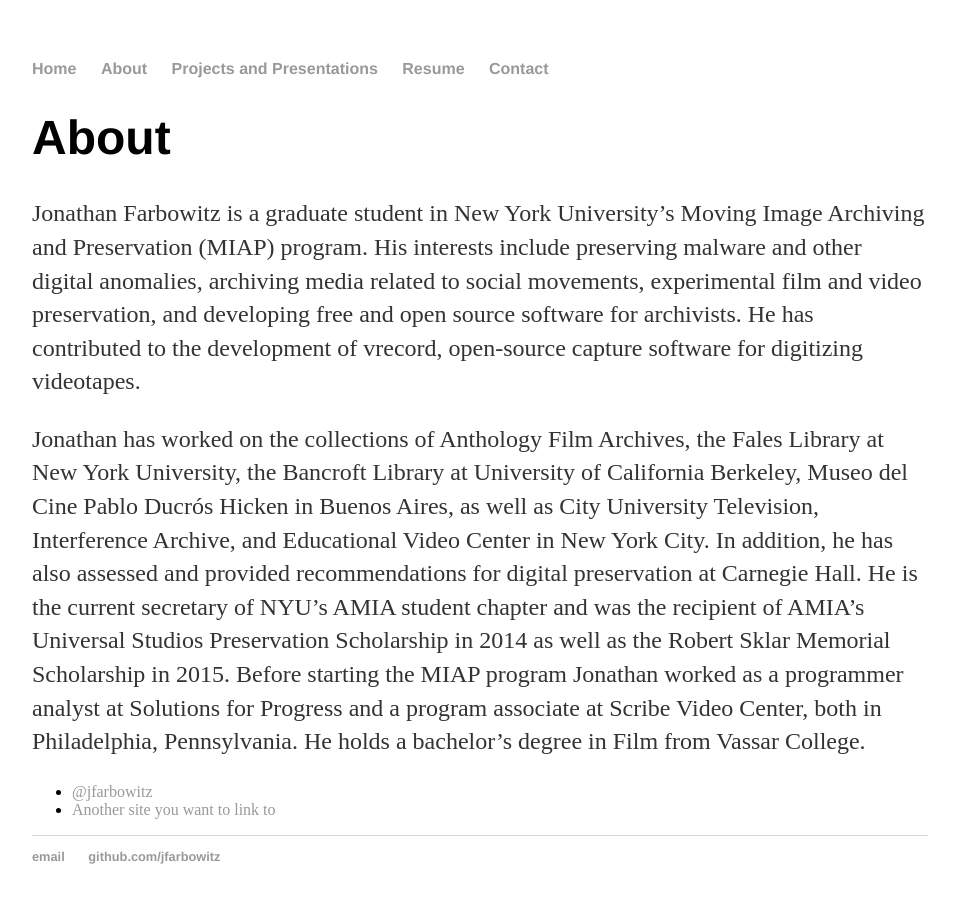
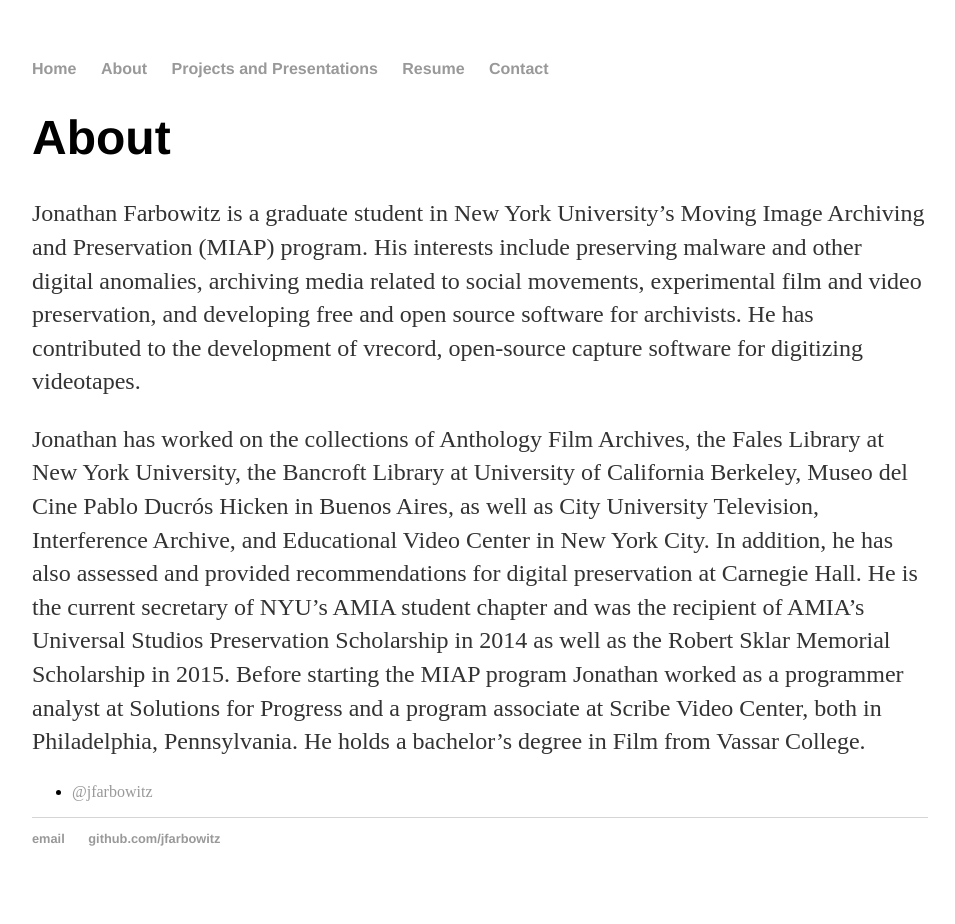
Before and after one commit to jfarbowitz/jfarbowitz.github.io, a Jekyll site: the page built from about/index.html, in a window 1280 px wide. Shown: the whole page, without its empty margins (160-1115 px from the left). Built offline with Jekyll 4.4.1, drawn with Linux system fonts in a browser that asks for light colours.

Commit message:
Update index.html
added twitter url

```diff
--- a/about/index.html
+++ b/about/index.html
@@ -9,7 +9,6 @@
 
 	<p>Jonathan has worked on the collections of Anthology Film Archives, the Fales Library at New York University, the Bancroft Library at University of California Berkeley, Museo del Cine Pablo Ducrós Hicken in Buenos Aires, as well as City University Television, Interference Archive, and Educational Video Center in New York City. In addition, he has also assessed and provided recommendations for digital preservation at Carnegie Hall. He is the current secretary of NYU’s AMIA student chapter and was the recipient of AMIA’s Universal Studios Preservation Scholarship in 2014 as well as the Robert Sklar Memorial Scholarship in 2015. Before starting the MIAP program Jonathan worked as a programmer analyst at Solutions for Progress and a program associate at Scribe Video Center, both in Philadelphia, Pennsylvania. He holds a bachelor’s degree in Film from Vassar College.</p>
 			<ul class="contacts">
-				<li><a href="#">@jfarbowitz</a></li>
-				<li><a href="#">Another site you want to link to</a></li>
+				<li><a href="https://twitter.com/jfarbowitz">@jfarbowitz</a></li>
 				</ul>
 	</div>
```
